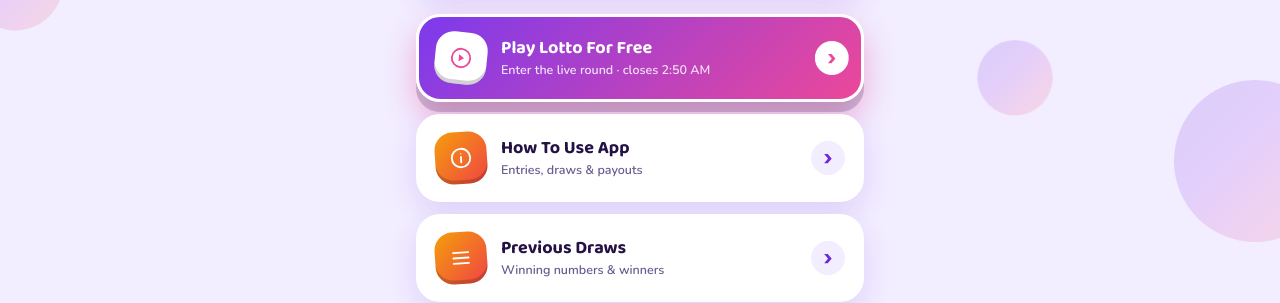
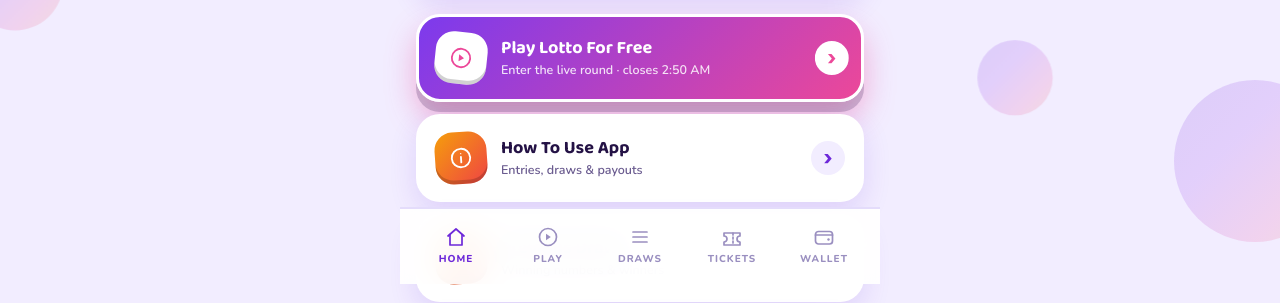
Before and after one commit to naijalottobot/lottobot, a plain HTML site: page index.html in a window 1280 px wide. Shown: the part 516-819 px from the top of the page. Drawn offline with nearby package versions, Linux system fonts and the light colour scheme.

Commit message:
Pin bottom tab bar model2-style with blur bar and highlighted active tab

```diff
--- a/css/styles.css
+++ b/css/styles.css
@@ -43,7 +43,7 @@ body { min-height: 100vh; }
 button { font-family: inherit; cursor: pointer; background: none; border: none; color: inherit; }
 input { font-family: inherit; }
 
-#app { max-width: var(--maxw); margin: 0 auto; min-height: 100vh; padding-bottom: 24px; position: relative; z-index: 1; }
+#app { max-width: var(--maxw); margin: 0 auto; min-height: 100vh; padding-bottom: calc(var(--tab-h) + 30px); position: relative; z-index: 1; }
 
 /* Floating background bubbles */
 .bg-bubbles { position: fixed; inset: 0; overflow: hidden; pointer-events: none; z-index: 0; }
@@ -108,29 +108,31 @@ input { font-family: inherit; }
 
 /* ================= Tab bar ================= */
 .tabbar {
-  position: static;
+  position: fixed;
+  left: 0; right: 0; bottom: 0;
+  z-index: 40;
   display: flex;
-  max-width: 100%;
-  margin: 22px 16px 0;
-  min-height: var(--tab-h);
-  padding: 10px 8px;
-  background: rgba(255, 255, 255, 0.96);
-  border-radius: 26px;
-  box-shadow: 0 14px 34px rgba(109, 40, 217, 0.25);
-  border: 3px solid #fff;
+  max-width: var(--maxw);
+  margin: 0 auto;
+  min-height: calc(var(--tab-h) + env(safe-area-inset-bottom));
+  padding: 8px 10px calc(10px + env(safe-area-inset-bottom));
+  background: rgba(255, 255, 255, 0.94);
+  backdrop-filter: blur(16px);
+  -webkit-backdrop-filter: blur(16px);
+  border-top: 2px solid #e4dcfb;
 }
 .tab {
   flex: 1;
   display: flex; flex-direction: column; align-items: center; justify-content: center;
-  gap: 2px;
-  font-size: 10px; font-weight: 800; letter-spacing: 0.6px; text-transform: uppercase;
+  gap: 3px;
+  font-size: 10px; font-weight: 800; letter-spacing: 1px; text-transform: uppercase;
   color: var(--ink-3);
-  border-radius: 18px;
+  border-radius: 14px;
   padding: 8px 2px;
 }
 .tab svg { width: 24px; height: 24px; }
-.tab.active { background: var(--grad-main); color: #fff; box-shadow: 0 6px 14px rgba(236, 72, 153, 0.4); }
-.tab:active { transform: scale(0.93); }
+.tab.active { color: var(--purple); }
+.tab:active { transform: scale(0.94); }
 
 /* ================= Page / hero ================= */
 .page { padding: 18px 16px 0; animation: rise 0.35s ease; }
```
